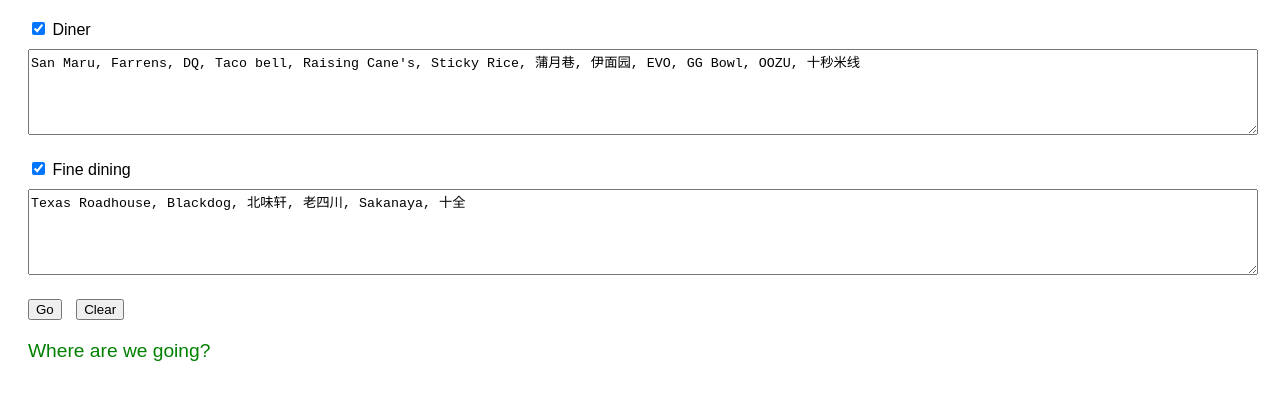
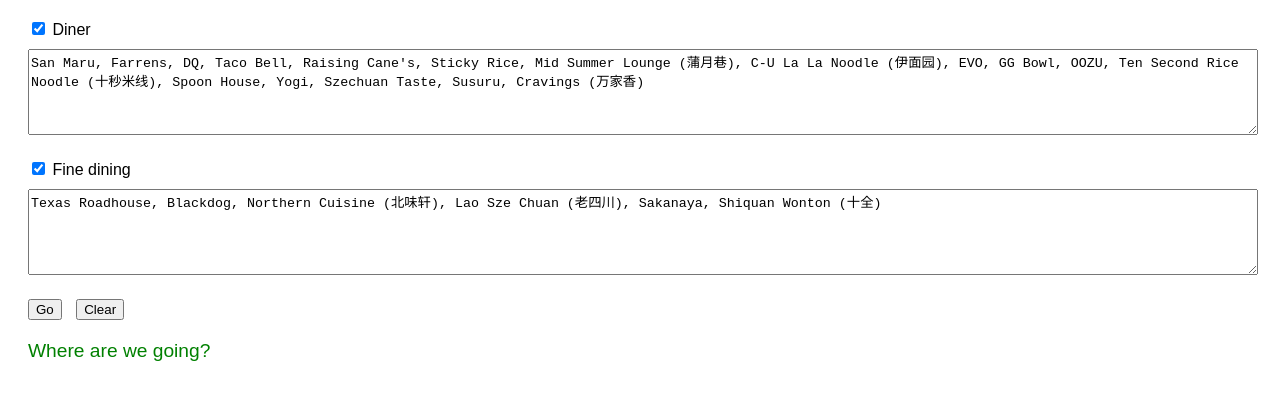
Before and after one commit to paizhangliu/cu-food-selector, a plain HTML site: page index.html in a window 1280 px wide. Shown: the part 89-488 px from the top of the page. Drawn offline with Linux system fonts and the light colour scheme.

Commit message:
Update food list

```diff
--- a/index.html
+++ b/index.html
@@ -53,8 +53,8 @@
 
     <script>
         const presetRestaurants = {
-			low: ["San Maru", "Farrens", "DQ", "Taco bell", "Raising Cane's", "Sticky Rice", "蒲月巷", "伊面园", "EVO", "GG Bowl", "OOZU", "十秒米线"],
-            high: ["Texas Roadhouse", "Blackdog", "北味轩", "老四川", "Sakanaya", "十全"]
+			low: ["San Maru", "Farrens", "DQ", "Taco Bell", "Raising Cane's", "Sticky Rice", "Mid Summer Lounge (蒲月巷)", "C-U La La Noodle (伊面园)", "EVO", "GG Bowl", "OOZU", "Ten Second Rice Noodle (十秒米线)", "Spoon House", "Yogi", "Szechuan Taste", "Susuru", "Cravings (万家香)"],
+            high: ["Texas Roadhouse", "Blackdog", "Northern Cuisine (北味轩)", "Lao Sze Chuan (老四川)", "Sakanaya", "Shiquan Wonton (十全)"]
         };
 
         window.onload = function() {
```
